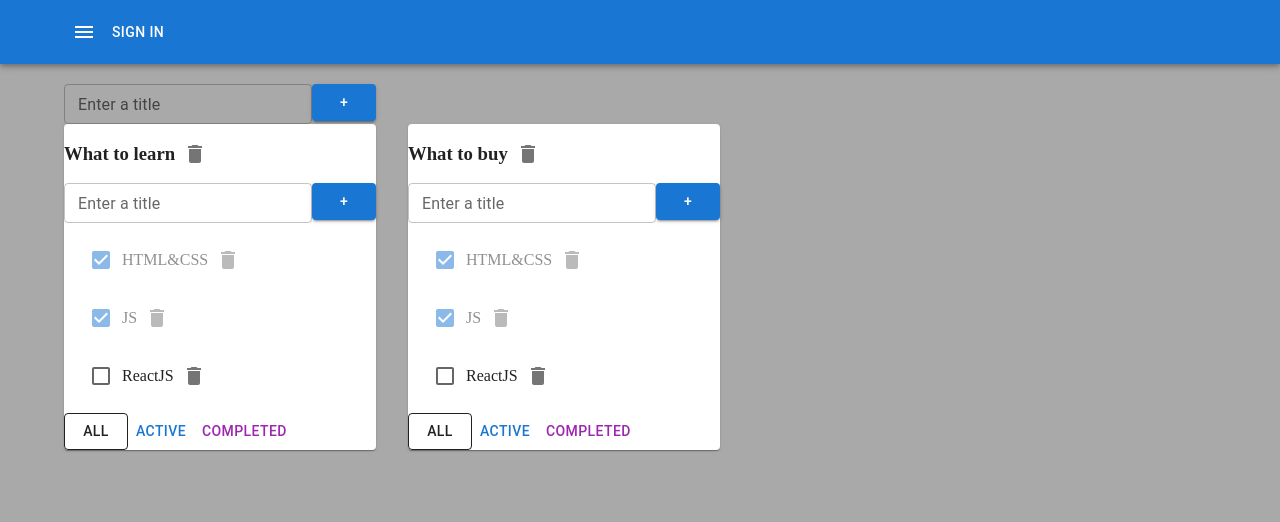
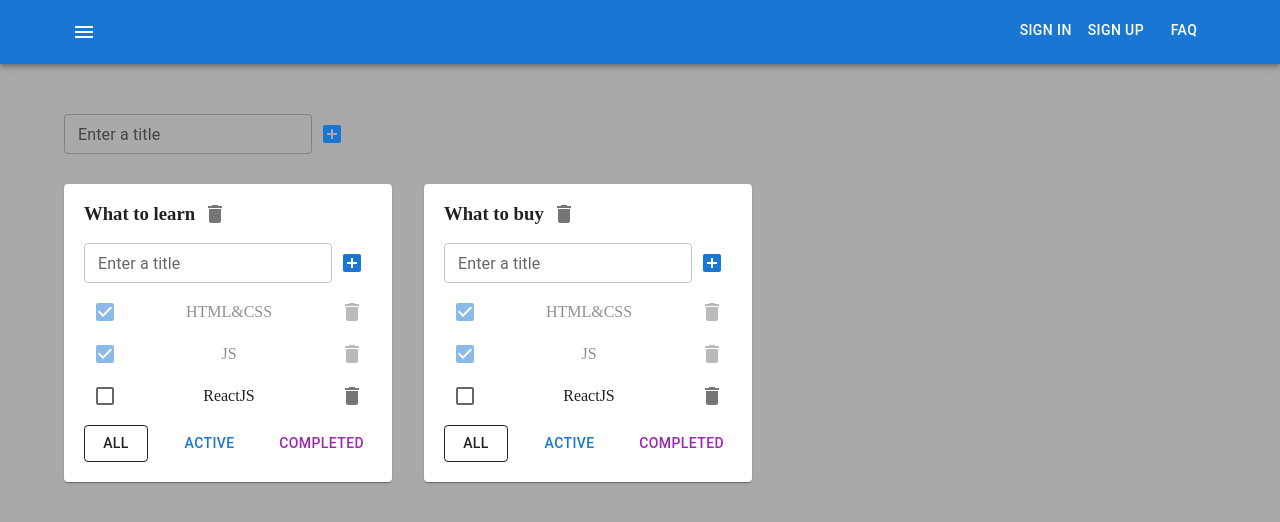
Before and after one commit to L1bertyCode/todolist-react, a React (Vite) app: page / in a window 1280 px wide. Shown: the top 522 px of the page. Built offline with nearby package versions, Linux system fonts and the light colour scheme.

Commit message:
cr TlItSt

```diff
--- a/src/App.tsx
+++ b/src/App.tsx
@@ -12,6 +12,7 @@ import MenuIcon from '@mui/icons-material/Menu';
 import Container from '@mui/material/Container';
 import Grid from '@mui/material/Grid2';
 import Paper from '@mui/material/Paper';
+import { containerSx } from './TodolistItem/TodolistItem.styles';
 
 export type Todolist = {
   id: string;
@@ -90,18 +91,22 @@ export const App = () => {
 
   return (
     <div className="app">
-      <AppBar position="static">
+      <AppBar position="static" sx={{ mb: '30px' }}>
         <Toolbar>
-          <Container maxWidth={'lg'}>
+          <Container maxWidth={'lg'} sx={containerSx}>
             <IconButton color="inherit">
               <MenuIcon />
             </IconButton>
-            <Button color="inherit">Sign in</Button>
+            <div>
+              <Button color="inherit">Sign in</Button>
+              <Button color="inherit">Sign up</Button>
+              <Button color="inherit">Faq</Button>
+            </div>
           </Container>
         </Toolbar>
       </AppBar>
-      <Container maxWidth={"lg"}>
-        <Grid container>
+      <Container maxWidth={"lg"} >
+        <Grid container sx={{ mb: '30px' }}>
           <CreateItemForm createItem={createTodolist} />
         </Grid>
         <Grid container spacing={4}>
@@ -115,7 +120,7 @@ export const App = () => {
             }
             return (
               <Grid key={tl.id}>
-                <Paper>
+                <Paper sx={{ p: '0 20px 20px 20px' }}>
                   <TodolistItem
                     todolist={tl}
                     key={tl.id}
--- a/src/CreateItemForm/CreateItemForm.tsx
+++ b/src/CreateItemForm/CreateItemForm.tsx
@@ -1,8 +1,8 @@
 import { ChangeEvent, KeyboardEvent, useState } from "react";
-// import { AppButton } from "../AppButton/AppButton";
 
-import Button from '@mui/material/Button';
-import { TextField } from "@mui/material";
+import TextField from "@mui/material/TextField";
+import AddBoxIcon from '@mui/icons-material/AddBox';
+import IconButton from '@mui/material/IconButton';
 
 interface CreateItemFormProps {
   createItem: (title: string) => void;
@@ -39,21 +39,9 @@ export const CreateItemForm = ({ createItem }: CreateItemFormProps) => {
             createItemHandler();
           }
         }} />
-      {/* <input
-        className={`input ${error && "error"}`}
-        value={title}
-        onChange={(e: ChangeEvent<HTMLInputElement>) => {
-          setTitle(e.currentTarget.value);
-          setError(null);
-
-        }}
-        onKeyUp={(e: KeyboardEvent<HTMLInputElement>) => {
-          if (e.key === "Enter") {
-            createItemHandler();
-          }
-        }}
-      /> */}
-      <Button variant="contained" onClick={createItemHandler}>+</Button>
+      <IconButton onClick={createItemHandler} color={'primary'}>
+        <AddBoxIcon />
+      </IconButton>
     </div>
   );
 };
--- /dev/null
+++ b/src/TodolistItem/TodolistItem.styles.ts
@@ -0,0 +1,12 @@
+import { SxProps } from '@mui/material';
+
+export const containerSx: SxProps = {
+  display: 'flex',
+  justifyContent: 'space-between',
+};
+
+export const getListItemSx = (isDone: boolean): SxProps => ({
+  p: 0,
+  justifyContent: 'space-between',
+  opacity: isDone ? 0.5 : 1,
+});
--- a/src/TodolistItem/TodolistItem.tsx
+++ b/src/TodolistItem/TodolistItem.tsx
@@ -7,9 +7,10 @@ import { EditableSpan } from "../EditableSpan/EditableSpan";
 import IconButton from '@mui/material/IconButton';
 import DeleteIcon from '@mui/icons-material/Delete';
 import Button from '@mui/material/Button';
-import { Checkbox } from "@mui/material";
+import { Box, Checkbox } from "@mui/material";
 import List from '@mui/material/List';
 import ListItem from '@mui/material/ListItem';
+import { containerSx, getListItemSx } from "./TodolistItem.styles";
 
 
 interface TodolistItemProps {
@@ -79,7 +80,7 @@ export const TodolistItem = ({
             return (
               <ListItem
                 key={t.id + "----" + self.crypto.randomUUID()}
-                className={t.isDone ? 'is-done' : ''}
+                sx={getListItemSx(t.isDone)}
               >
                 <Checkbox checked={t.isDone} onChange={(e: ChangeEvent<HTMLInputElement>) => chnageTaskStatus(todolist.id, t.id, e.currentTarget.checked)} />
 
@@ -93,7 +94,8 @@ export const TodolistItem = ({
           )}
         </List>
       )}
-      <div>
+
+      <Box sx={containerSx}>
         <Button variant={todolist.filter === 'all' ? 'outlined' : 'text'}
           color={'inherit'}
           onClick={() => changeFilterHandler('all')}>
@@ -109,7 +111,7 @@ export const TodolistItem = ({
           onClick={() => changeFilterHandler('completed')}>
           Completed
         </Button>
-      </div>
-    </div>
+      </Box>
+    </div >
   );
 };
```
